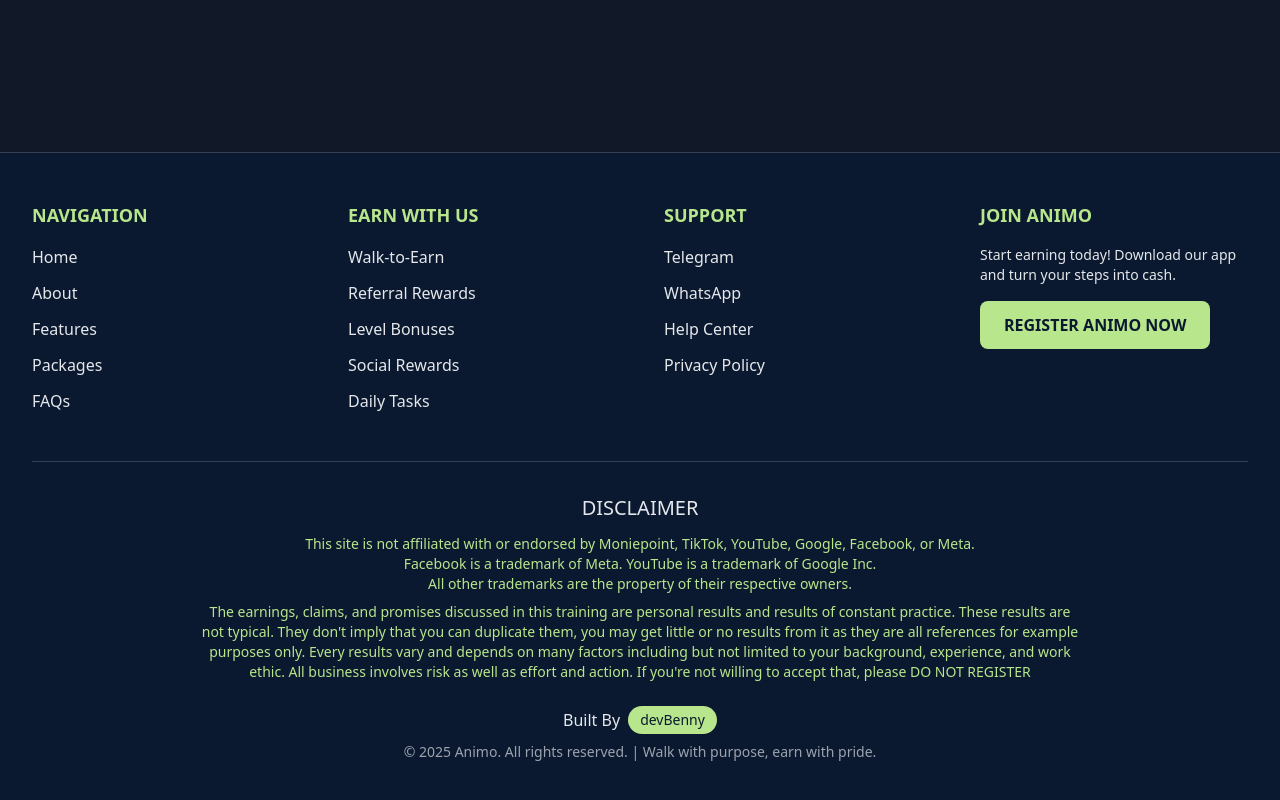
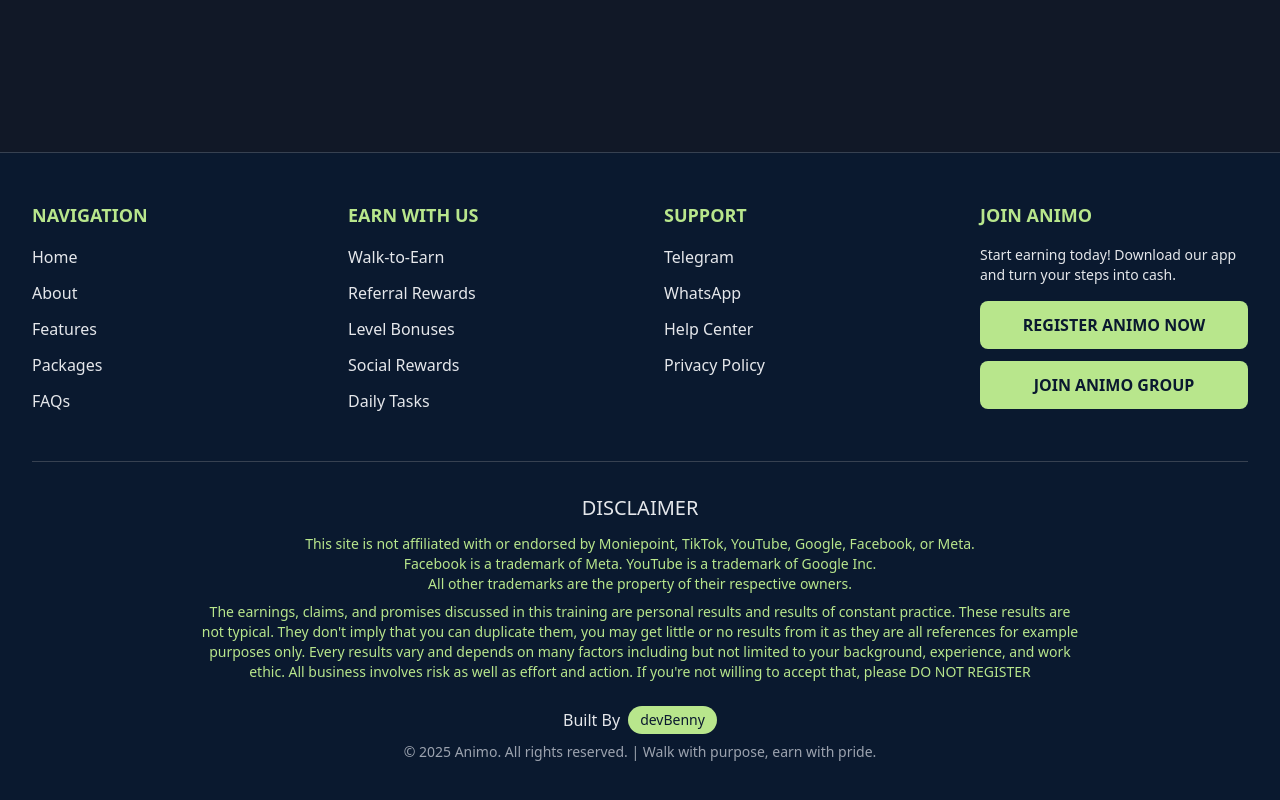
Before and after one commit to BennyInokp/Animo, a Next.js app: page / in a window 1280 px wide. Shown: the part 4874-5674 px from the top of the page. Built offline with nearby package versions, Linux system fonts and the light colour scheme.

Commit message:
U1 changes

```diff
--- a/components/Footer.js
+++ b/components/Footer.js
@@ -107,16 +107,25 @@ export default function FooterPage() {
     Start earning today! Download our app and turn your steps into cash.
   </p>
 
-
+  <div className="flex flex-col gap-3">
     <a
       href="https://wa.me/2347039985631?text=Hello%2C%20I%20want%20to%20Register%20on%20Animo"
       target="_blank"
       rel="noopener noreferrer"
-  className='flex items-center justify-center w-full sm:inline-flex sm:w-auto sm:min-w-[200px] h-[3rem] sm:h-auto py-2.5 sm:py-3 px-6 bg-[#B8E68C] text-[#0a192f] font-bold text-sm sm:text-base rounded-lg hover:bg-green-400 transition-colors cursor-pointer'
+      className='flex items-center justify-center w-full sm:w-auto sm:min-w-[200px] h-[3rem] sm:h-auto py-2.5 sm:py-3 px-6 bg-[#B8E68C] text-[#0a192f] font-bold text-sm sm:text-base rounded-lg hover:bg-green-400 transition-colors cursor-pointer'
     >
       REGISTER ANIMO NOW
     </a>
 
+    <a
+      href="https://t.me/Aminoofficial?text=Hello%2C%20I%20want%20to%20Register%20on%20Animo"
+      target="_blank"
+      rel="noopener noreferrer"
+      className="flex items-center justify-center w-full sm:w-auto sm:min-w-[200px] h-[3rem] sm:h-auto py-2.5 sm:py-3 px-6 bg-[#B8E68C] text-[#0a192f] font-bold text-sm sm:text-base rounded-lg hover:bg-green-400 transition-colors cursor-pointer"
+    >
+      JOIN ANIMO GROUP
+    </a>
+  </div>
 </div>
 
         </div>
```
Lines whose indentation alone changed are shown as unchanged.
